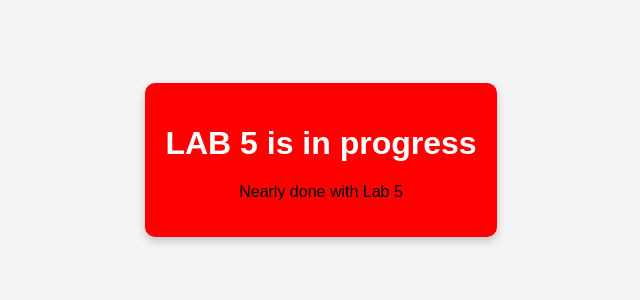
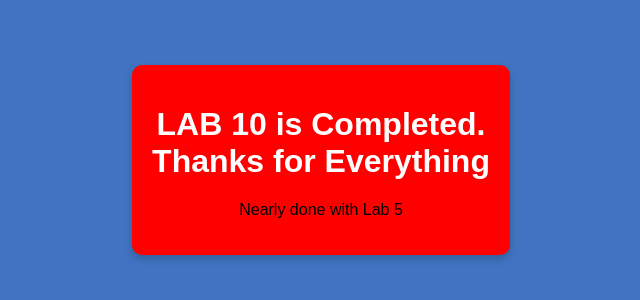
Before and after one commit to BostonPembele/ApacheWebsite, a plain HTML site: page index.html in a window 1280 px wide. Shown: the part 240-540 px from the top of the page, without its empty margins (319-959 px from the left). Drawn offline with Linux system fonts and the light colour scheme.

Commit message:
Edited on vs code

```diff
--- a/index.html
+++ b/index.html
@@ -3,7 +3,7 @@
 <head>
     <meta charset="UTF-8">
     <meta name="viewport" content="width=device-width, initial-scale=1.0">
-    <title>Lab 5 Completed</title>
+    <title>Lab 10 Completed</title>
     <style>
         body {
             font-family: Arial, sans-serif;
@@ -12,7 +12,7 @@
             justify-content: center;
             align-items: center;
             height: 100vh;
-            background-color: #f4f4f4;
+            background-color: #4074c2;
             margin: 0;
         }
         .container {
@@ -28,11 +28,11 @@
 </head>
 <body>
     <div class="container">
-        <h1>LAB 5 is in progress</h1>
+        <h1>LAB 10 is Completed. <br>Thanks for Everything</h1>
 	<p>Nearly done with Lab 5</p>
     </div>
 </body>
 <script>
-	alert("Welcome to lab 5");
+	alert("Welcome to lab 10");
 </script>
 </html>
```
